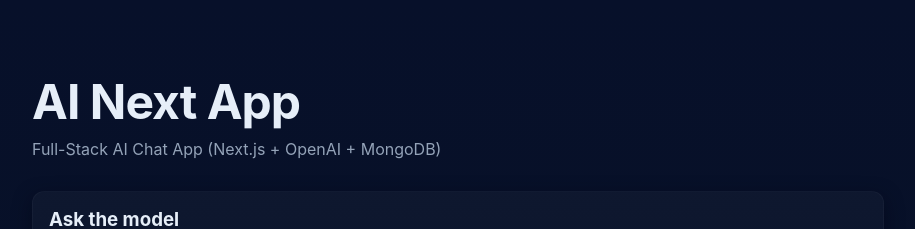
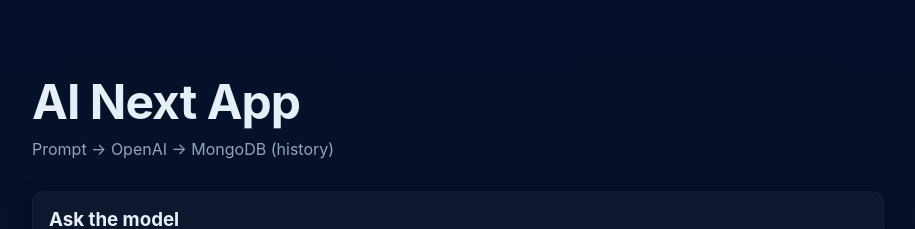
Before and after one commit to shivannadm/ai-stack-showdown, a Next.js app in the folder ai-next/: page / in a window 1280 px wide. Shown: the top 229 px of the page, without its empty margins (182-1097 px from the left). Built offline with nearby package versions, Linux system fonts and the light colour scheme; no server answers; the database is empty.

Commit message:
Update page.tsx

```diff
--- a/ai-next/app/page.tsx
+++ b/ai-next/app/page.tsx
@@ -18,7 +18,7 @@
         color: 'var(--muted)',
         fontSize: '16px'
       }}>
-        Full-Stack AI Chat App (Next.js + OpenAI + MongoDB)
+        Prompt → OpenAI → MongoDB (history)
       </p>
 
       <div className="card">
```
